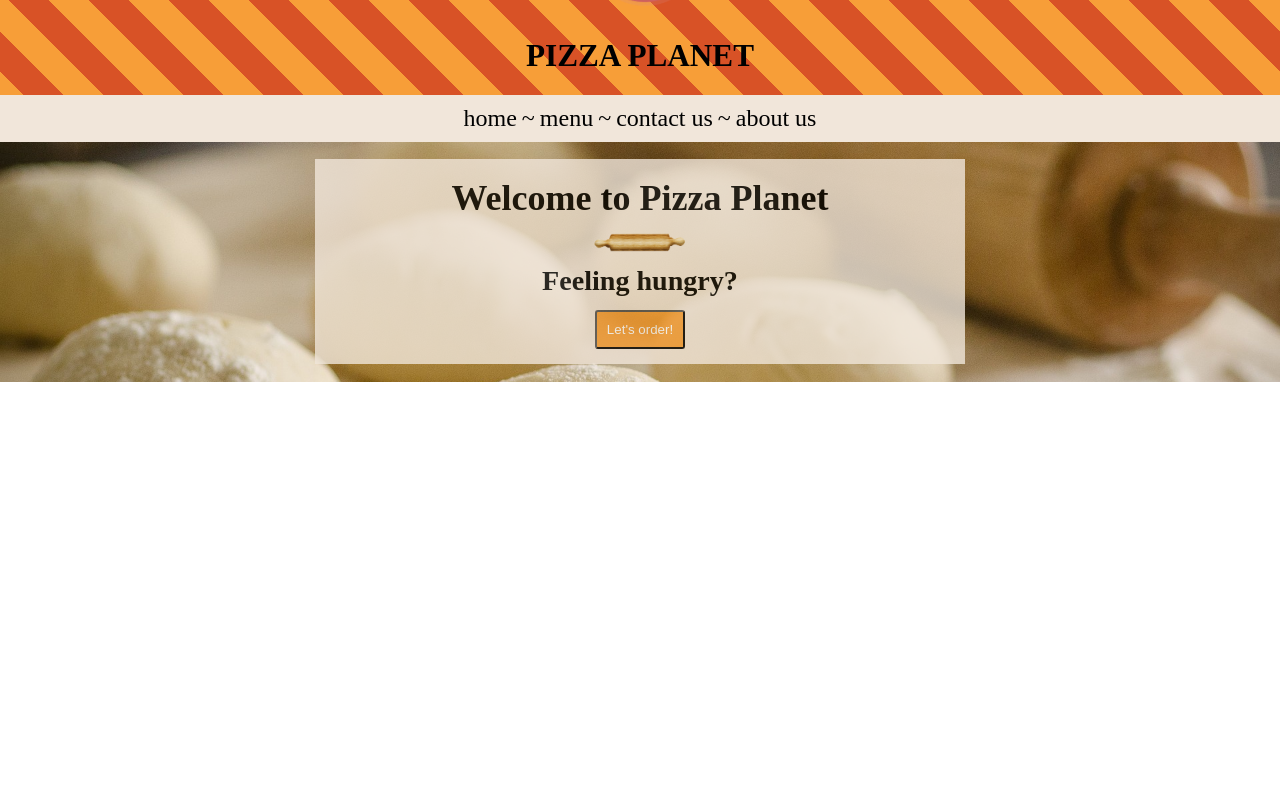
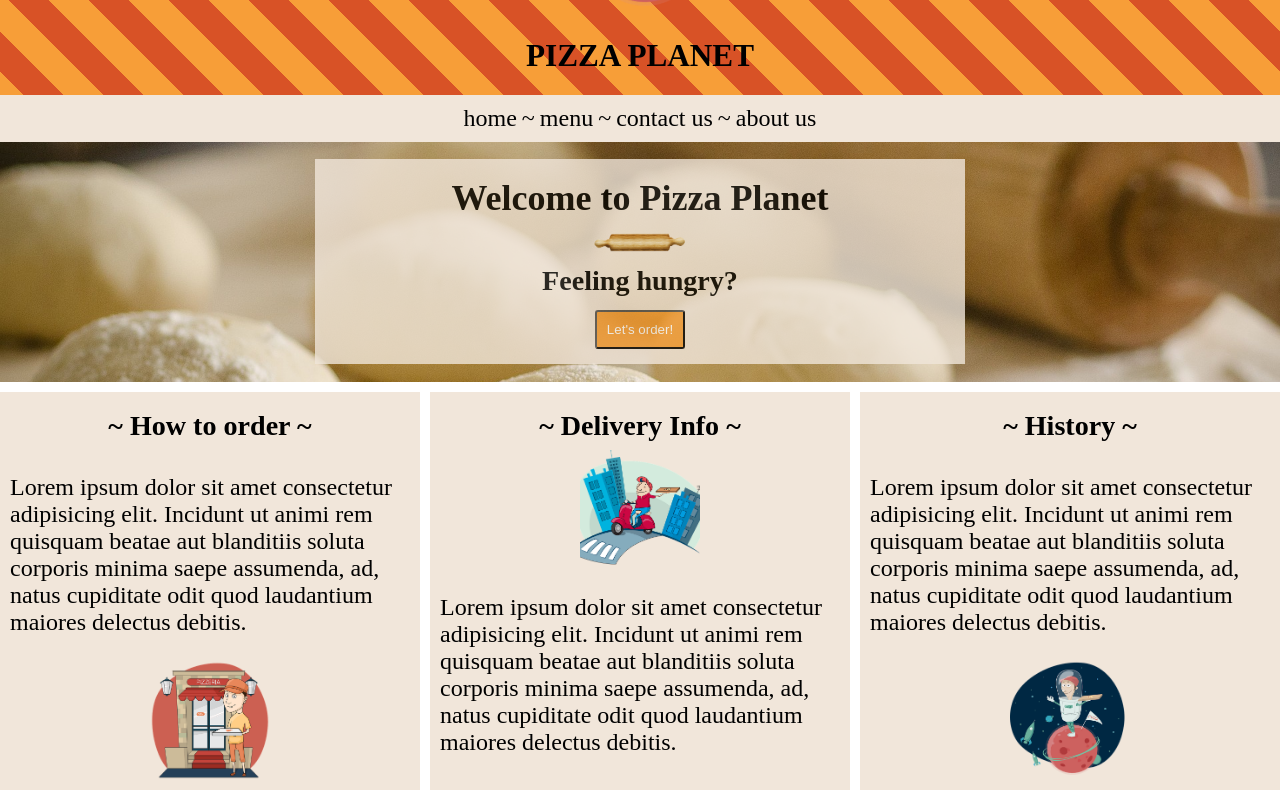
Before and after one commit to jhnnyk/Udemy-pizza-planet, a Vue app: page / in a window 1280 px wide. Shown: the part 249-1049 px from the top of the page. Before the commit the page ends 800 px from the top, so only its background shows below. Built offline with nearby package versions, Linux system fonts and the light colour scheme.

Commit message:
named router views and CSS

```diff
--- a/src/App.vue
+++ b/src/App.vue
@@ -2,6 +2,11 @@
   <div id="app">
     <appHeader />
     <router-view></router-view>
+    <div class="info_block_wrapper">
+      <router-view name="ordering-guide"></router-view>
+      <router-view name="delivery"></router-view>
+      <router-view name="history"></router-view>
+    </div>
   </div>
 </template>
 
@@ -43,4 +48,55 @@
 span {
   margin: 0 5px;
 }
+
+.info_block_wrapper {
+  display: flex;
+  flex-direction: column;
+}
+
+.info_block {
+  background: #f1e6da;
+  margin: 10px 0;
+  padding: 10px;
+}
+
+.info_block h3 {
+  text-align: center;
+}
+
+.info_block_content {
+  display: flex;
+  align-items: center;
+}
+
+.info_block img {
+  width: 30%;
+}
+
+@media screen and (min-width: 900px) {
+  .info_block {
+    width: 100%;
+  }
+
+  .info_block_wrapper {
+    flex-direction: row;
+  }
+
+  .info_block:nth-child(2) {
+    margin: 10px;
+  }
+
+  .info_block_content {
+    flex-direction: column;
+    align-items: center;
+  }
+
+  .info_block img {
+    max-width: 100%;
+  }
+
+  .info_block:nth-child(2) img {
+    order: -1;
+  }
+}
 </style>
--- a/src/routes.js
+++ b/src/routes.js
@@ -8,7 +8,16 @@
 import OrderingGuide from './components/OrderingGuide';
 
 export const routes = [
-  { path: '/', name: 'homeLink', component: Home },
+  {
+    path: '/',
+    name: 'homeLink',
+    components: {
+      default: Home,
+      'ordering-guide': OrderingGuide,
+      delivery: Delivery,
+      history: History,
+    },
+  },
   { path: '/menu', name: 'menuLink', component: Menu },
   { path: '/contact', name: 'contactLink', component: Contact },
   {
```
